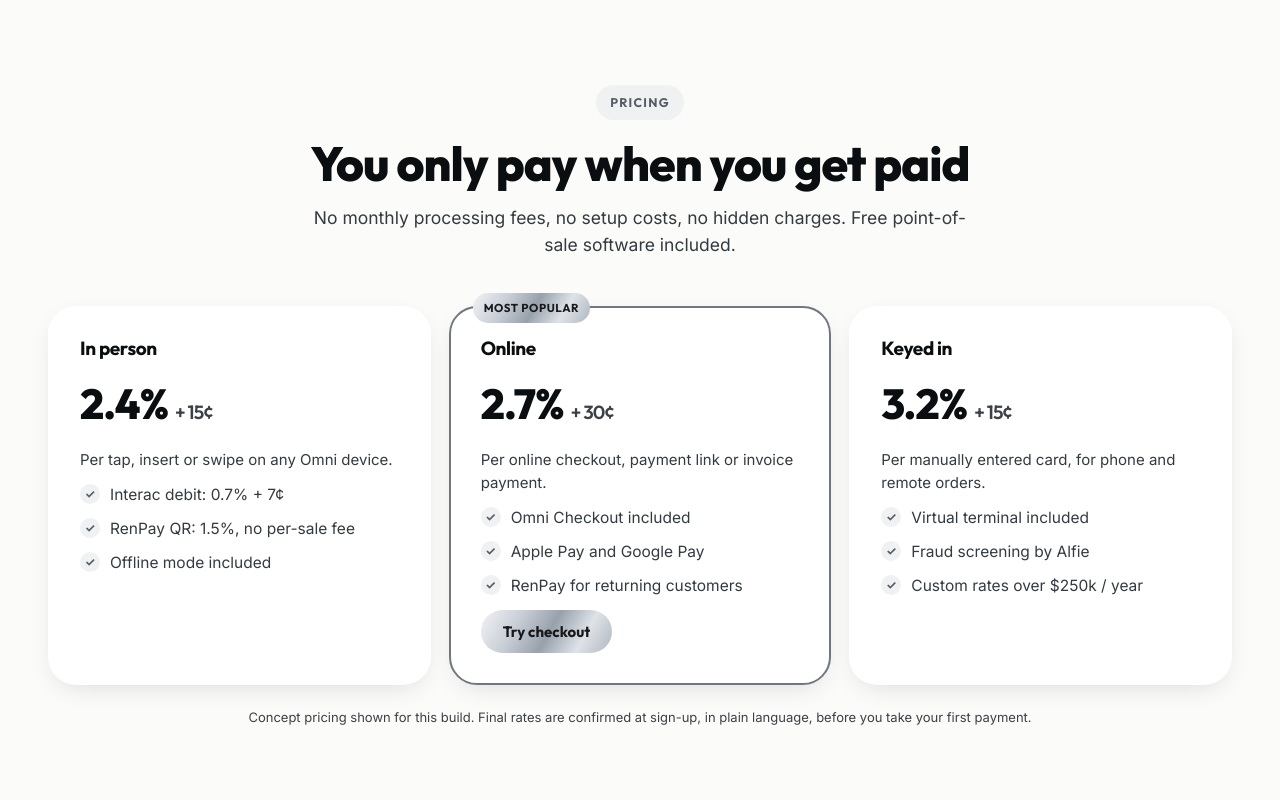
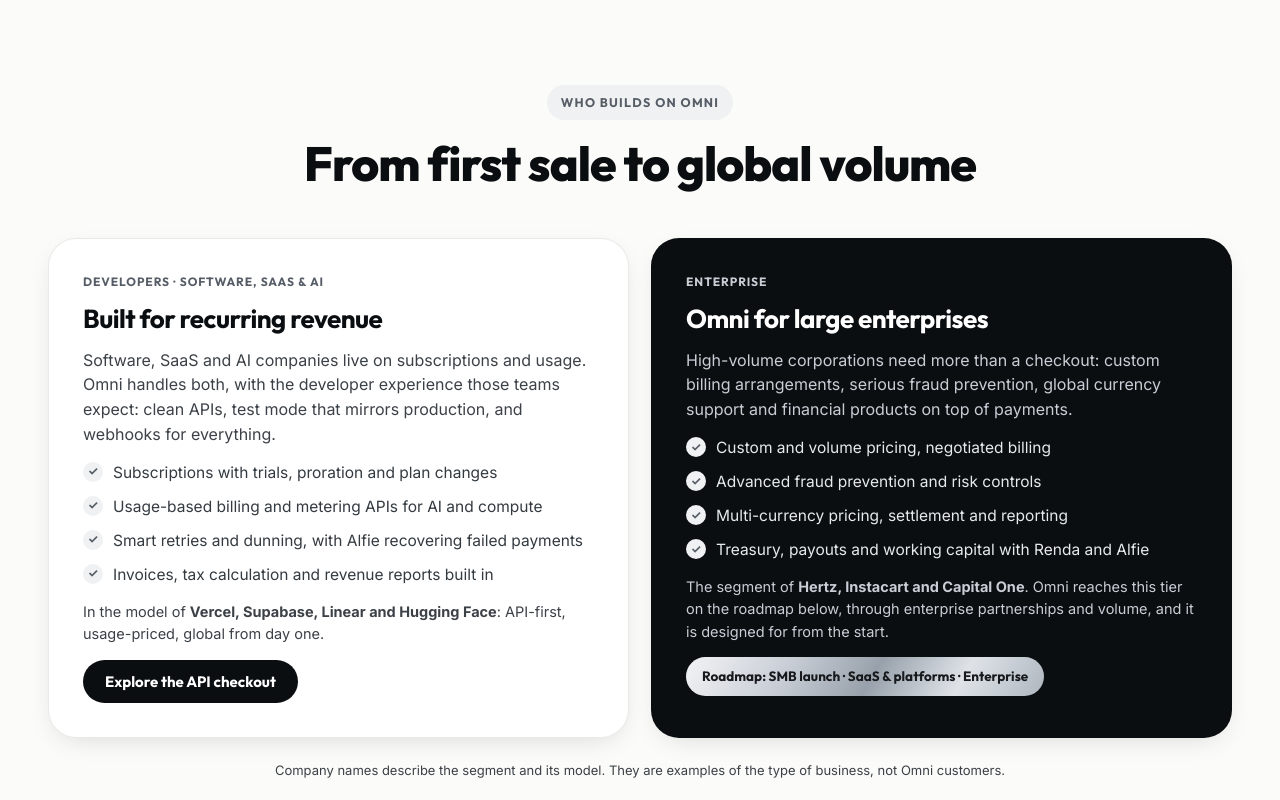
Before and after one commit to Omni-Financial-Solutions/development, a plain HTML site: page index.html in a window 1280 px wide. Shown: the part 6940-7740 px from the top of the page. Drawn offline with Linux system fonts and the light colour scheme.

Commit message:
Omni segments: SaaS and AI in developers, enterprise roadmap panel

```diff
--- a/assets/style.css
+++ b/assets/style.css
@@ -558,3 +558,17 @@ h1,h2,h3,h4{font-family:var(--font-d);letter-spacing:-.02em;line-height:1.08}
 
 .topbar .omni-wordmark{font-size:27px}
 .root-flow{position:absolute;left:1%;bottom:-.04em;width:98%;height:.30em;overflow:visible;pointer-events:none}.root-flow path{fill:none;stroke:#79828C;stroke-width:4.5;stroke-linecap:round;opacity:.9}.on-dark .root-flow path{stroke:#C9CED6}
+
+.seg-grid{display:grid;grid-template-columns:1fr 1fr;gap:22px}
+.seg-card{background:#fff;border:1px solid var(--line);border-radius:28px;padding:34px;box-shadow:var(--shadow-sm);display:flex;flex-direction:column;gap:14px}
+.seg-card.dark{background:var(--ink);color:#fff}
+.seg-card h3{font-size:26px}
+.seg-card p{color:var(--muted)}
+.seg-card.dark p{color:#C9CED6}
+.seg-tag{font-family:var(--font-d);font-weight:700;font-size:12px;letter-spacing:.08em;text-transform:uppercase;color:var(--accent-dark)}
+.seg-tag.light{color:#C9CED6}
+.check-list.light li{color:#E7EAED}
+.seg-examples{font-size:14.5px}
+.seg-road{font-family:var(--font-d);font-weight:700;font-size:13.5px;color:#17191C;background:var(--grad);border-radius:999px;padding:9px 16px;align-self:flex-start}
+.seg-card .btn{align-self:flex-start;margin-top:auto}
+@media(max-width:860px){.seg-grid{grid-template-columns:1fr}}
--- a/index.html
+++ b/index.html
@@ -314,6 +314,44 @@ checkout.paymentMethods([
         <div class="code-foot"><span>200 OK · payment.completed</span><span class="mono">payout → Renda in 1 day</span></div>
       </div>
     </div>
+  </div>
+
+
+  <!-- SEGMENTS: SaaS/AI + ENTERPRISE -->
+  <div class="section wrap" id="segments">
+    <div class="sec-head">
+      <span class="eyebrow dark">Who builds on Omni</span>
+      <h2>From first sale to global volume</h2>
+    </div>
+    <div class="seg-grid">
+      <article class="seg-card">
+        <span class="seg-tag">Developers · Software, SaaS &amp; AI</span>
+        <h3>Built for recurring revenue</h3>
+        <p>Software, SaaS and AI companies live on subscriptions and usage. Omni handles both, with the developer experience those teams expect: clean APIs, test mode that mirrors production, and webhooks for everything.</p>
+        <ul class="check-list">
+          <li>Subscriptions with trials, proration and plan changes</li>
+          <li>Usage-based billing and metering APIs for AI and compute</li>
+          <li>Smart retries and dunning, with Alfie recovering failed payments</li>
+          <li>Invoices, tax calculation and revenue reports built in</li>
+        </ul>
+        <p class="seg-examples">In the model of <strong>Vercel, Supabase, Linear and Hugging Face</strong>: API-first, usage-priced, global from day one.</p>
+        <button class="btn btn-dark" data-view-link="checkout">Explore the API checkout</button>
+      </article>
+      <article class="seg-card dark">
+        <span class="seg-tag light">Enterprise</span>
+        <h3>Omni for large enterprises</h3>
+        <p>High-volume corporations need more than a checkout: custom billing arrangements, serious fraud prevention, global currency support and financial products on top of payments.</p>
+        <ul class="check-list light">
+          <li>Custom and volume pricing, negotiated billing</li>
+          <li>Advanced fraud prevention and risk controls</li>
+          <li>Multi-currency pricing, settlement and reporting</li>
+          <li>Treasury, payouts and working capital with Renda and Alfie</li>
+        </ul>
+        <p class="seg-examples">The segment of <strong>Hertz, Instacart and Capital One</strong>. Omni reaches this tier on the roadmap below, through enterprise partnerships and volume, and it is designed for from the start.</p>
+        <span class="seg-road">Roadmap: SMB launch · SaaS &amp; platforms · Enterprise</span>
+      </article>
+    </div>
+    <p class="fineprint">Company names describe the segment and its model. They are examples of the type of business, not Omni customers.</p>
   </div>
 
   <!-- PRICING -->
```
